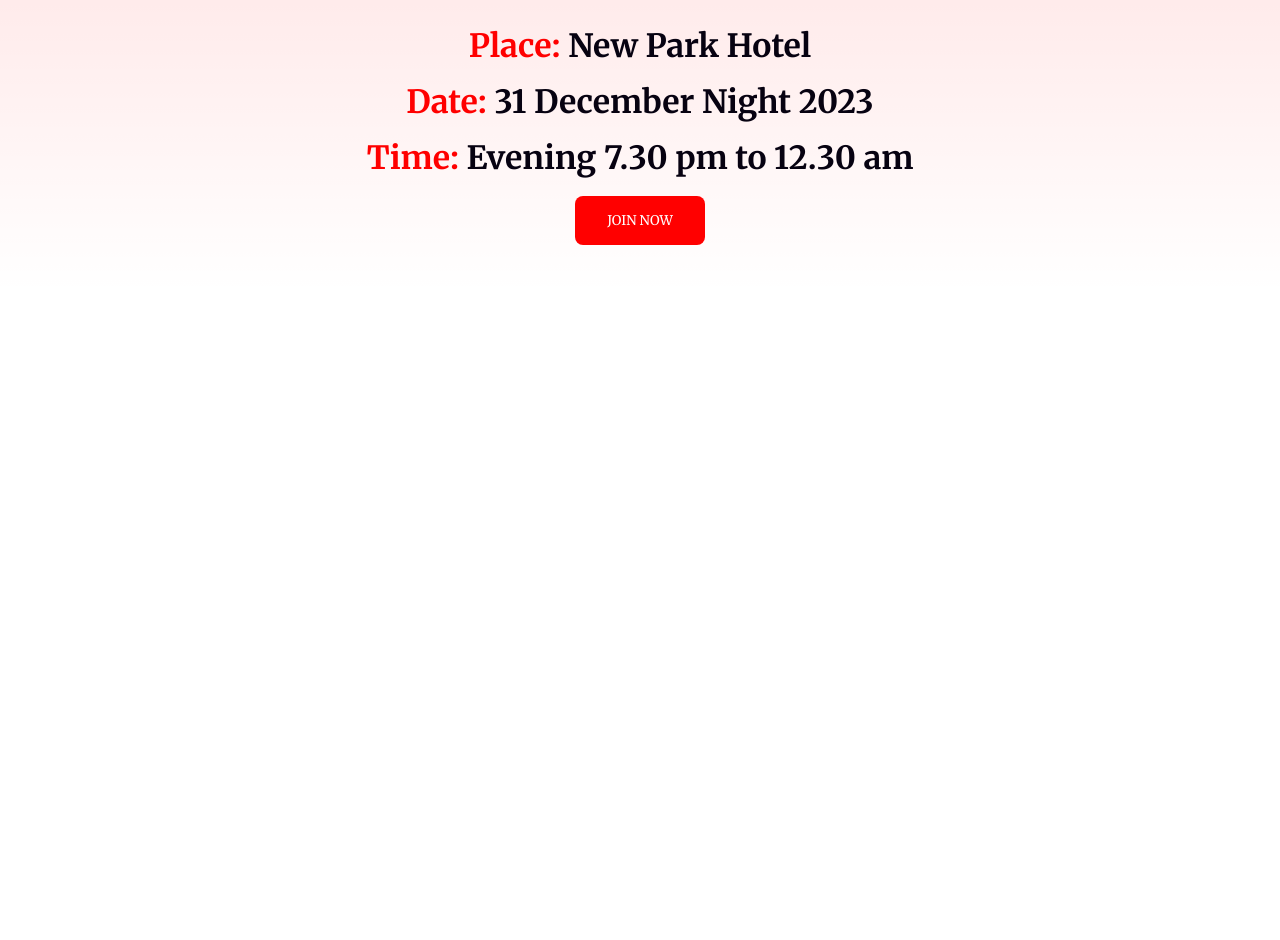
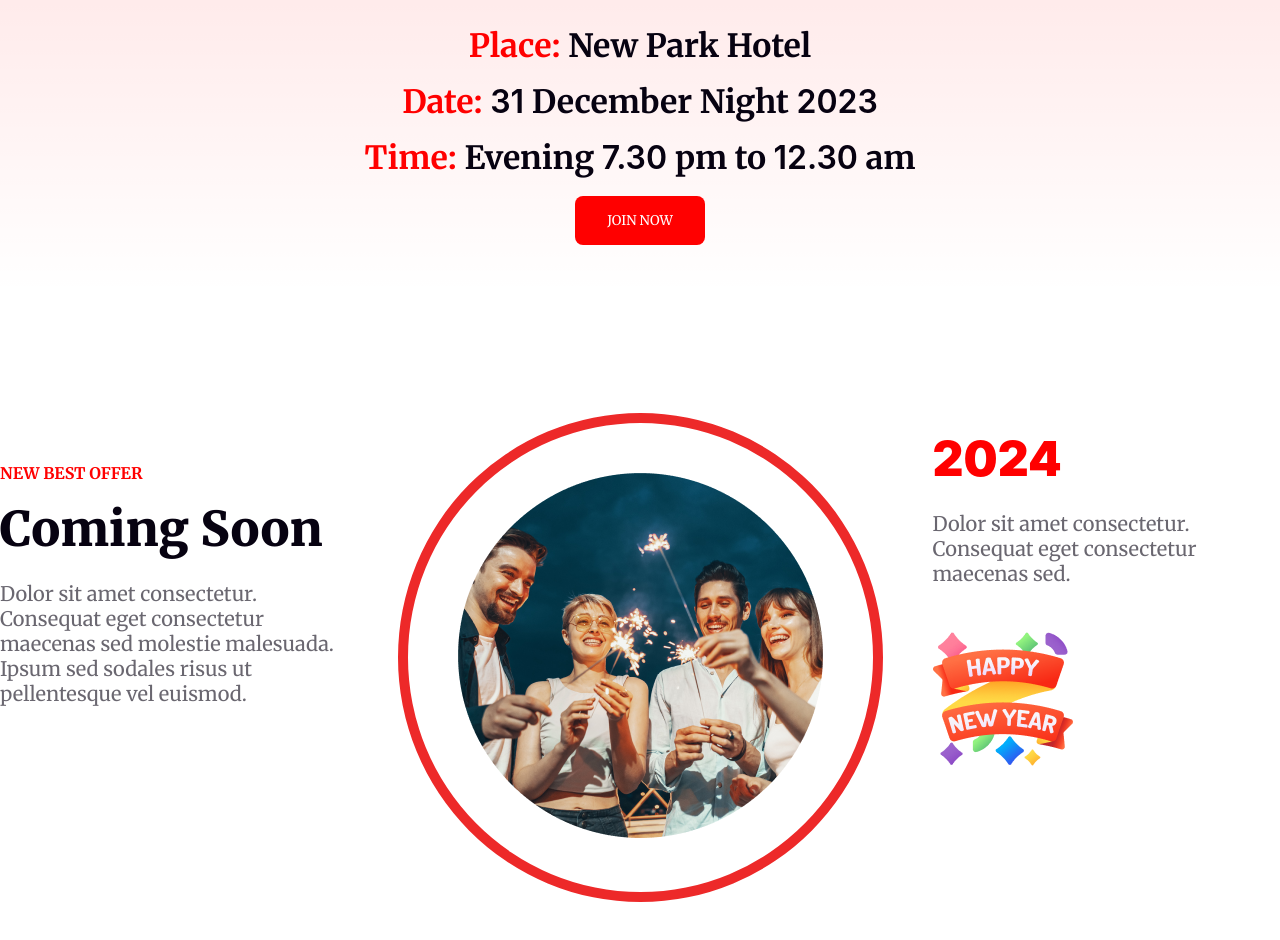
Before and after one commit to mariyasf/new-year-new-mission, a plain HTML site: page index.html in a window 1280 px wide. Shown: the part 2320-3260 px from the top of the page. Before the commit the page ends 2663 px from the top, so only its background shows below. Drawn offline with Linux system fonts and the light colour scheme.

Commit message:
add main section

```diff
--- a/index.html
+++ b/index.html
@@ -52,12 +52,42 @@
             <section>
                 <div class="address container">
                     <div>
-                        <p><span>Place:</span> New Park Hotel</p>
-                        <p><span>Date:</span> 31 December Night 2023</p>
-                        <p><span>Time:</span> Evening 7.30 pm to 12.30 am</p>
+                        <p><span class="clr">Place:</span> New Park Hotel</p>
+                        <p><span class="clr">Date:</span> <span
+                                class="number">31</span>
+                            December Night
+                            <span class="number">2023</span></p>
+                        <p><span class="clr">Time:</span> Evening
+                            <span class="number">7.30</span> pm to
+                            <span class="number">12.30</span> am</p>
 
                     </div>
                     <button class="btn">JOIN NOW</button>
+                </div>
+            </section>
+
+            <section class="container">
+                <div class="new-offer">
+                    <div class="new-offer-section1">
+                        <h4 class="new-offer-section1-gap"><span class="clr">NEW
+                                BEST OFFER </span></h4>
+                        <h2>Coming Soon</h2>
+                        <p>Dolor sit amet consectetur. Consequat eget
+                            consectetur
+                            maecenas sed molestie malesuada. Ipsum sed sodales
+                            risus
+                            ut pellentesque vel euismod. </p>
+                    </div>
+                    <div class="new-offer-img">
+                        <img src="image/Ellipse_1.png" alt>
+                    </div>
+                    <div class="new-offer-section1">
+                        <h2> <span class="clr number">2024</span></h2>
+                        <p>Dolor sit amet consectetur. Consequat eget
+                            consectetur
+                            maecenas sed.</p>
+                        <img class="new-year" src="image/Group_96.png" alt>
+                    </div>
                 </div>
             </section>
 
--- a/style/style.css
+++ b/style/style.css
@@ -128,8 +128,12 @@
 
 }
 
-span {
+.clr {
     color: #F00;
+}
+
+.number {
+    font-family: Inter;
 }
 
 button {
@@ -139,3 +143,42 @@ button {
     color: white;
     border: none;
 }
+
+/* new-offer */
+
+.new-offer {
+    display: flex;
+    justify-content: space-around;
+    gap: 50px;
+    margin-top: 120px;
+    /* background-color: aqua; */
+}
+
+.new-offer-section1-gap {
+    padding-top: 50px;
+}
+
+.new-offer-section1 h2 {
+    color: #070211;
+    font-size: 48px;
+    font-weight: 900;
+    padding-top: 16px;
+    padding-bottom: 22px;
+}
+
+.new-offer-section1 p {
+    color: rgba(7, 2, 17, 0.60);
+    font-size: 20px;
+    font-weight: 400;
+    max-width: 393px;
+}
+
+.new-offer-img {
+    border-radius: 50%;
+    border: 10px solid #ed2929;
+    padding: 50px;
+}
+
+.new-year {
+    padding-top: 43px;
+}
```
Also changed, not shown: image/Ellipse_1.png (renamed from image/Ellipse 1.png), image/Group_96.png (renamed from image/Group 96.png).
